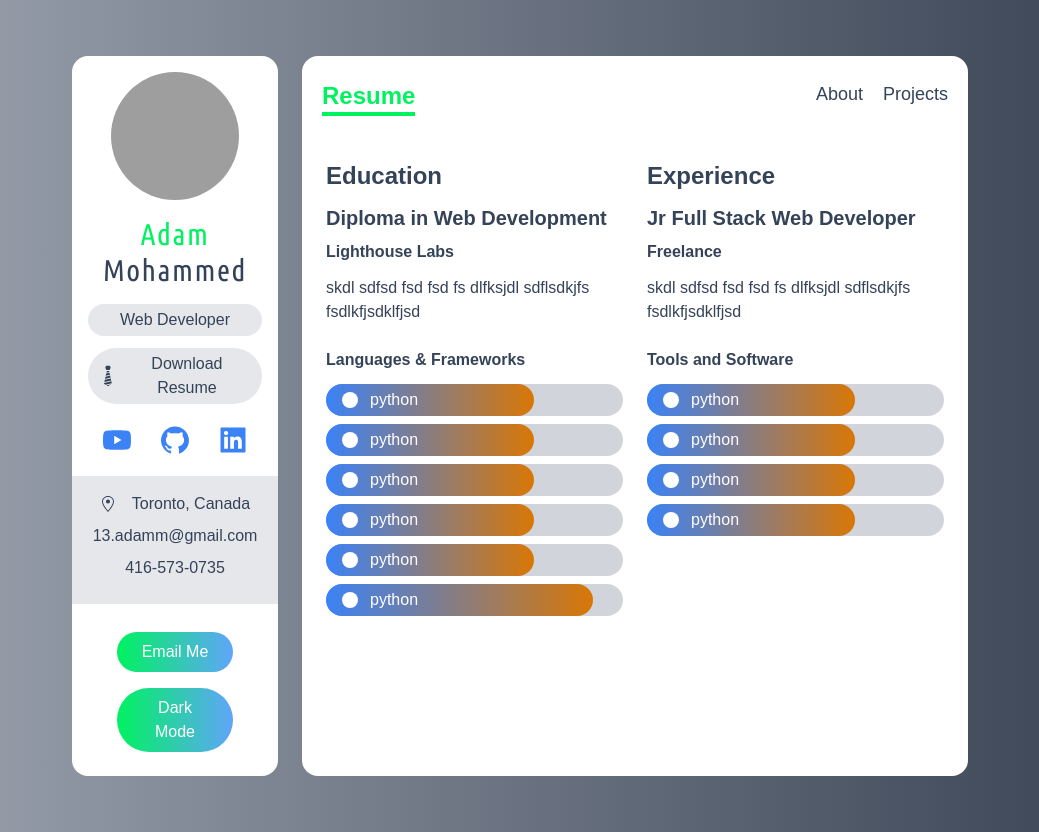
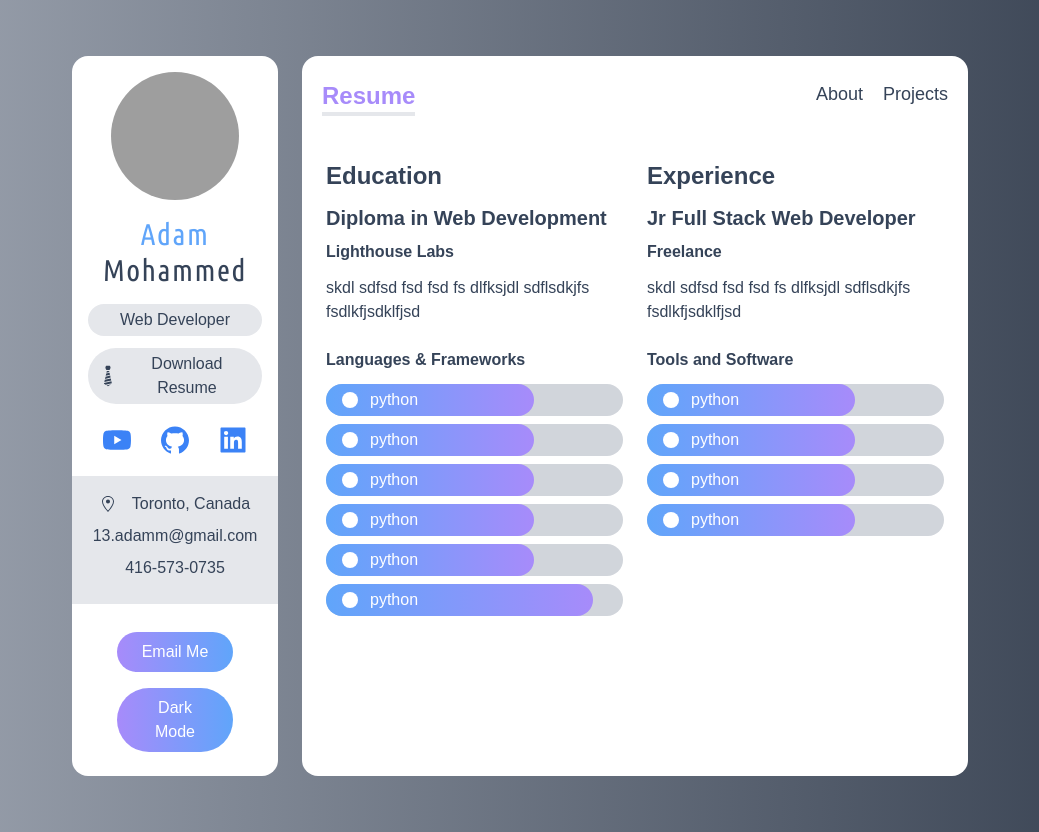
Before and after one commit to adamm13/portfolio, a Next.js app: page /resume in a window 1280 px wide. Shown: the whole page, without its empty margins (120-1159 px from the left). Built offline with nearby package versions, Linux system fonts and the light colour scheme; grey boxes are pictures that could not be loaded.

Commit message:
updated color scheme

```diff
--- a/components/Bar.tsx
+++ b/components/Bar.tsx
@@ -6,7 +6,7 @@ const Bar:FunctionComponent <{
 }> = ({data:{Icon, level, name}}) => {
   return (
     <div className="my-2 text-white bg-gray-300 rounded-full">
-      <div className="flex items-center px-4 py-1 rounded-full bg-gradient-to-r from-blue-500 to-yellow-600"
+      <div className="flex items-center px-4 py-1 rounded-full bg-gradient-to-r from-blue-400 to-purple-400"
       style={{width: level}}>
 
         <Icon className="mr-3"/>
--- a/components/Navbar.tsx
+++ b/components/Navbar.tsx
@@ -34,8 +34,8 @@ export default function Navbar() {
 
   return (
     <div className="flex justify-between px-5 py-3 my-3">
-      <span className="font-bold text-green text-xl border-b-4 border-green md:text-2xl">{activeItem}</span>
-      <div className='text-lg flex space-x-5'>
+      <span className="text-xl font-bold text-purple-400 border-b-4 border-grey md:text-2xl">{activeItem}</span>
+      <div className='flex space-x-5 text-lg'>
       <NavItem activeItem={activeItem} setActiveItem={setActiveItem} name="About" route='/'/>
       <NavItem activeItem={activeItem} setActiveItem={setActiveItem} name="Projects" route='/projects'/>
       <NavItem activeItem={activeItem} setActiveItem={setActiveItem} name="Resume" route='/resume'/>
--- a/components/Sidebar.tsx
+++ b/components/Sidebar.tsx
@@ -12,7 +12,7 @@ export default function Sidebar() {
         className="w-32 h-32 mx-auto rounded-full"
         />
         <h3 className="my-4 text-3xl font-medium tracking-wider font-Ubuntu">
-          <span className="text-green">Adam </span>
+          <span className="text-blue-400">Adam </span>
            Mohammed
         </h3>
         <p className="flex items-center justify-center px-2 py-1 my-3 bg-gray-200 rounded-full">
@@ -24,7 +24,7 @@ export default function Sidebar() {
           download="name">
           <GiTie className="w-6 h-6"/>Download Resume
         </a>
-        <div className="flex justify-around my-5 text-blue-500 w-9/12 md:w-full mx-auto">
+        <div className="flex justify-around w-9/12 mx-auto my-5 text-blue-500 md:w-full">
           <a href="">
             <AiFillYoutube className="w-8 h-8 cursor-pointer"/>
           </a>
@@ -45,11 +45,11 @@ export default function Sidebar() {
           <p className="my-2 ">13.adamm@gmail.com</p>
           <p className="my-2 ">416-573-0735</p>
         </div>
-        <button className="bg-gradient-to-r from-green to-blue-400 w-8/12 rounded-full py-2 px-5 text-white my-2 focus:outline-none"
+        <button className="w-8/12 px-5 py-2 my-2 text-white rounded-full bg-gradient-to-r from-purple-400 to-blue-400 focus:outline-none"
         onClick={() => window.open('mailto:13.adamm@gmail.com')}>
         Email Me
         </button>
-        <button className="bg-gradient-to-r from-green to-blue-400 w-8/12 rounded-full py-2 px-5 text-white my-2 focus:outline-none">
+        <button className="w-8/12 px-5 py-2 my-2 text-white rounded-full bg-gradient-to-r from-purple-400 to-blue-400 focus:outline-none">
         Dark Mode
         </button>
     </div>
```
